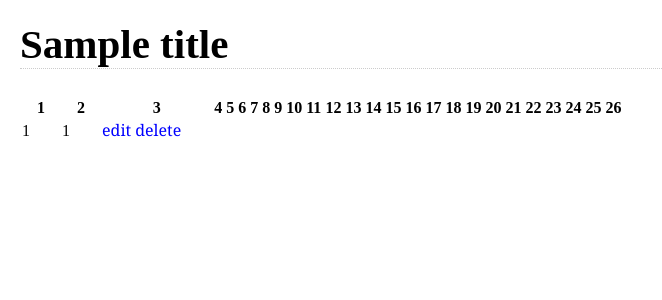
After one commit to B1umenkrAn2/Website, a PHP site: template app/views/info/infoAll.php in a window 1280 px wide. The commit adds this page. Shown: the top 300 px of the page, without its empty margins (0-662 px from the left). Run offline with PHP 8.4, Linux system fonts and the light colour scheme; the template is opened without the code that fills it: most values are stand-ins (such as "Sample title", 1, 10 or a date in 2020).

Commit message:
info update

```diff
--- /dev/null
+++ b/app/views/info/infoAll.php
@@ -0,0 +1,46 @@
+
+<table>
+    <tr>
+        <th>1</th>
+        <th>2</th>
+        <th>3</th>
+        <th>4</th>
+        <th>5</th>
+        <th>6</th>
+        <th>7</th>
+        <th>8</th>
+        <th>9</th>
+        <th>10</th>
+        <th>11</th>
+        <th>12</th>
+        <th>13</th>
+        <th>14</th>
+        <th>15</th>
+        <th>16</th>
+        <th>17</th>
+        <th>18</th>
+        <th>19</th>
+        <th>20</th>
+        <th>21</th>
+        <th>22</th>
+        <th>23</th>
+        <th>24</th>
+        <th>25</th>
+        <th>26</th>
+
+
+    </tr>
+    <?php foreach ($items as $item): ?>
+        <tr>
+            <td><?php echo $item['INFO_ID'] ?></td>
+            <td>
+                    <?php echo $item['PEDON_ID'] ?>
+
+            </td>
+            <td>
+                <a href="/item/manage/<?php echo $item['EXTENT'] ?>">edit</a>
+                <a href="/item/delete/<?php echo $item['N_SITES'] ?>">delete</a>
+            </td>
+        </tr>
+    <?php endforeach ?>
+</table>
```
Also changed, not shown: app/controllers/InfoController.php (+9 -0 lines), app/views/info/index.php (+2 -27 lines).
